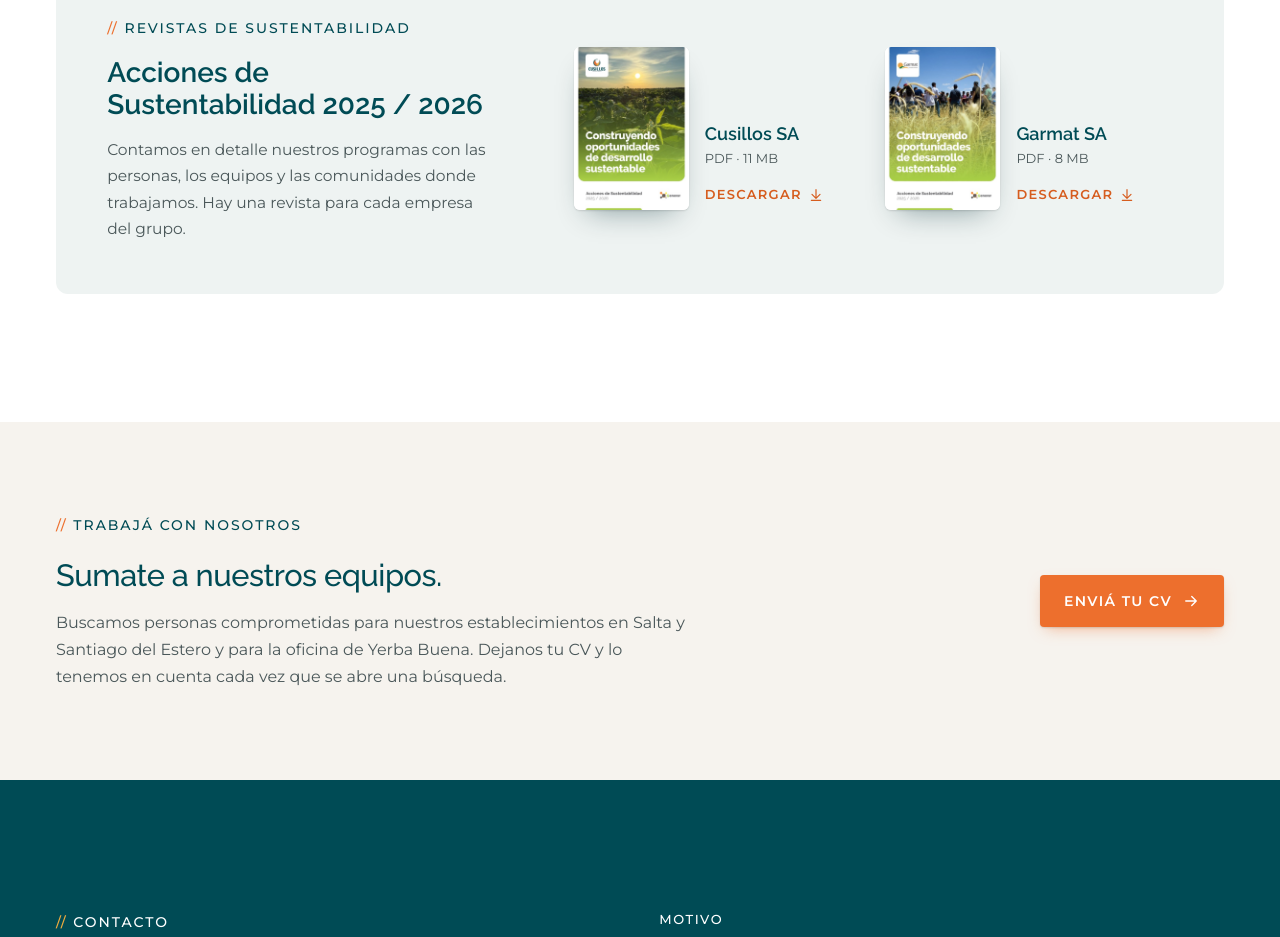
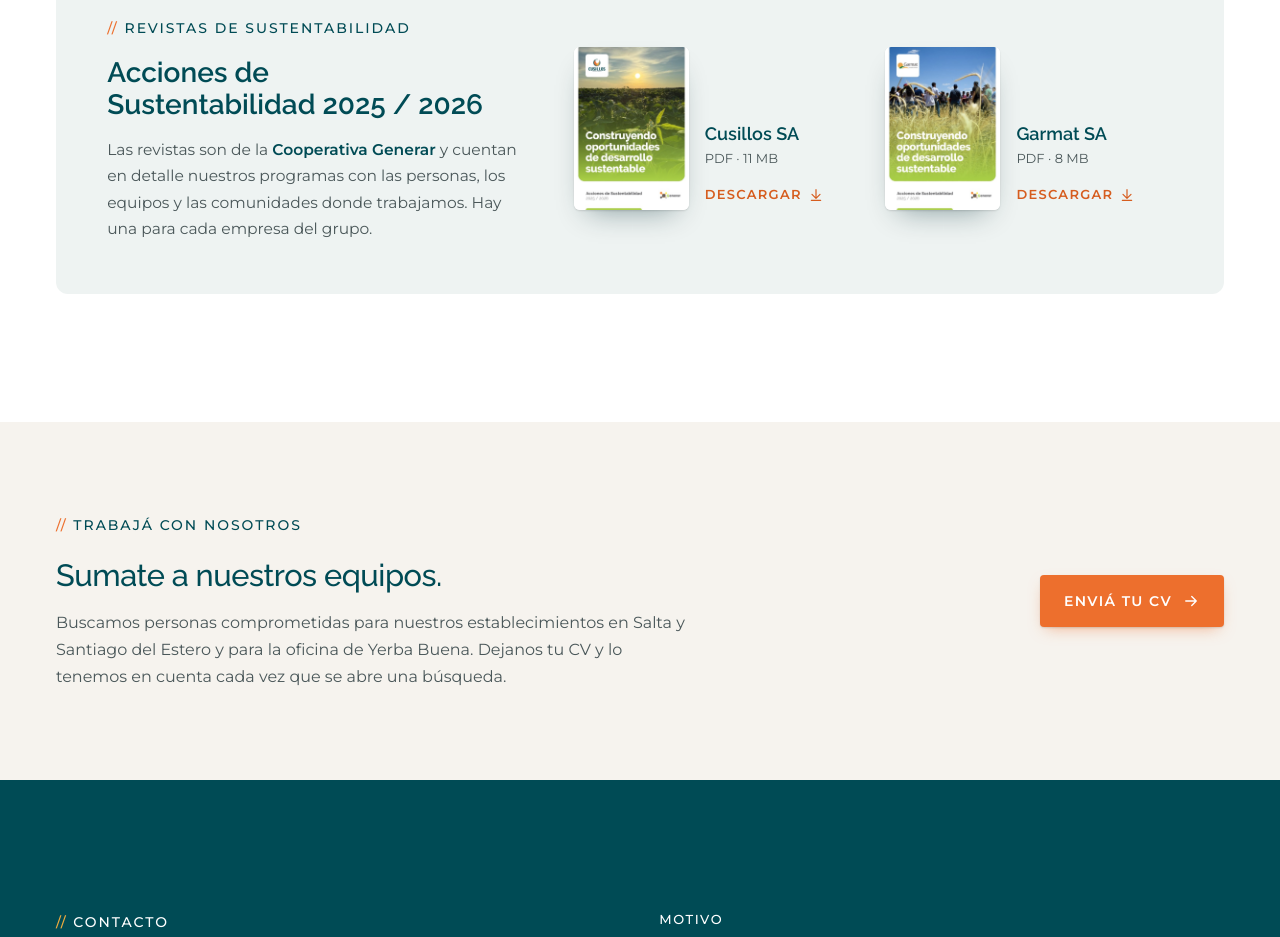
Before and after one commit to lmzavalia-lab/cusillos-web, a plain HTML site: page index.html in a window 1280 px wide. Shown: the part 8080-9017 px from the top of the page. Drawn offline with Linux system fonts and the light colour scheme.

Commit message:
Revistas: aclarar que son de la Cooperativa Generar
Co-Authored-By: Claude Opus 5.5 <noreply@anthropic.com>

```diff
--- a/i18n.js
+++ b/i18n.js
@@ -153,7 +153,7 @@
 
     "report.eyebrow": "Sustainability magazines",
     "report.t": "Sustainability Actions 2025 / 2026",
-    "report.p": "A detailed look at our programmes with people, teams and the communities where we work. There is one magazine for each company in the group.",
+    "report.p": "These magazines are published by <strong>Cooperativa Generar</strong> and take a detailed look at our programmes with people, teams and the communities where we work. There is one for each company in the group.",
     "report.cusillos.href": "assets/docs/sustainability-magazine-cusillos-2025-2026-en.pdf",
     "report.garmat.href": "assets/docs/sustainability-magazine-garmat-2025-2026-en.pdf",
     "report.cusillos.cover": "assets/img/revista-cusillos-en.jpg",
--- a/index.html
+++ b/index.html
@@ -413,7 +413,7 @@
         <div class="report__text">
           <p class="eyebrow" data-i18n="report.eyebrow">Revistas de sustentabilidad</p>
           <h3 class="report__title" data-i18n="report.t">Acciones de Sustentabilidad 2025 / 2026</h3>
-          <p data-i18n="report.p">Contamos en detalle nuestros programas con las personas, los equipos y las comunidades donde trabajamos. Hay una revista para cada empresa del grupo.</p>
+          <p data-i18n="report.p">Las revistas son de la <strong>Cooperativa Generar</strong> y cuentan en detalle nuestros programas con las personas, los equipos y las comunidades donde trabajamos. Hay una para cada empresa del grupo.</p>
         </div>
         <div class="report__mags">
           <a class="mag" href="assets/docs/revista-sustentabilidad-cusillos-2025-2026.pdf" data-i18n-href="report.cusillos.href" download>
--- a/styles.css
+++ b/styles.css
@@ -458,6 +458,7 @@ html { scrollbar-color: var(--teal) transparent; }
 .report__text .eyebrow { margin-bottom: var(--s-4); }
 .report__title { font-size: clamp(22px, 2.2vw, 28px); font-weight: 600; color: var(--teal); margin-bottom: var(--s-4); }
 .report__text p:not(.eyebrow) { font-size: 15.5px; color: var(--ink-soft); max-width: 44ch; }
+.report__text strong { color: var(--teal); font-weight: 600; }
 .report__mags { display: grid; grid-template-columns: repeat(2, minmax(0, 1fr)); gap: var(--s-6); }
 .mag { display: flex; gap: var(--s-4); align-items: flex-end; text-decoration: none; color: inherit; border-radius: 8px; }
 .mag__cover {
```
